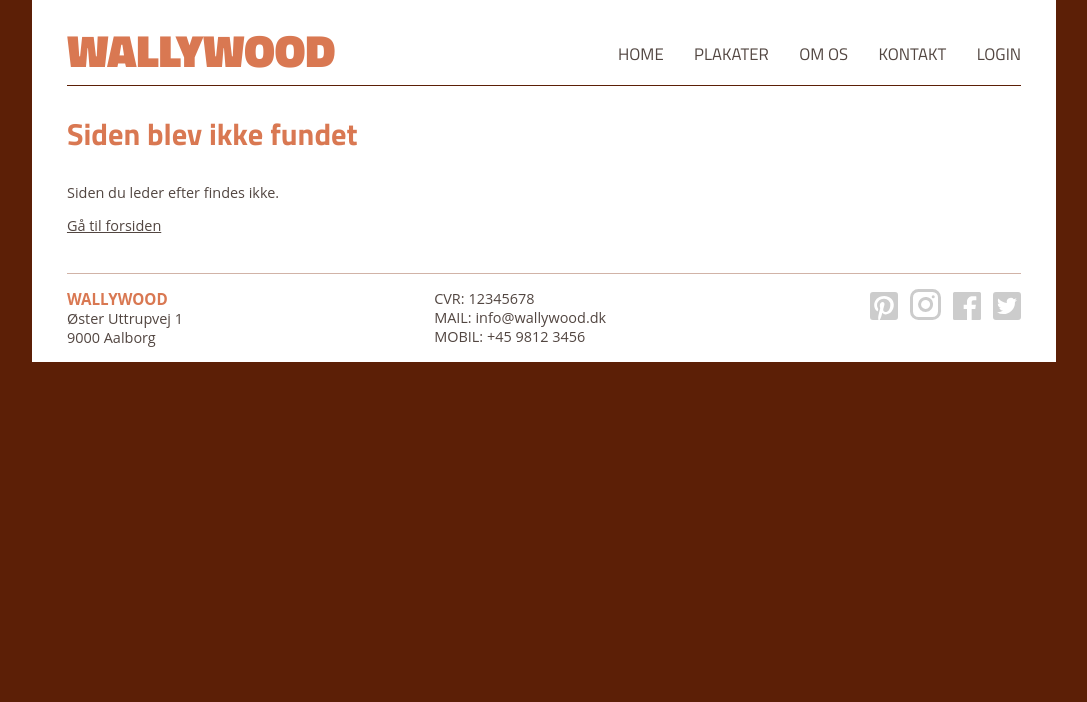
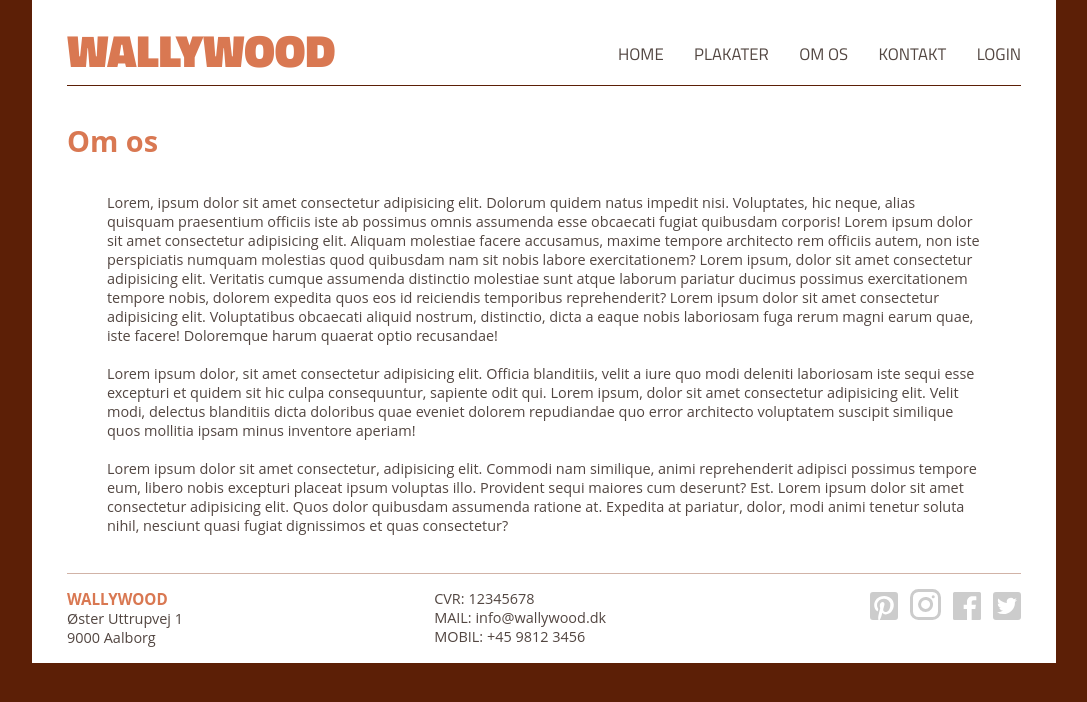
Before and after one commit to Emsenparry/wallywood, a React (Create React App) app in the folder wallywood/: page /omos in a window 1280 px wide. Shown: the top 702 px of the page, without its empty margins (96-1183 px from the left). Built offline with nearby package versions, Linux system fonts and the light colour scheme; no server answers.

Commit message:
about us page
Can be styled

```diff
--- a/wallywood/src/Pages/Posters/Posters.jsx
+++ b/wallywood/src/Pages/Posters/Posters.jsx
@@ -29,7 +29,7 @@ const GenreList = () => {
     }, [setData])
 
     return(
-        <>
+        <div className="genre">
         <h2>Filtre</h2>
         <p>Genre</p>
         <ul>
@@ -40,7 +40,7 @@ const GenreList = () => {
                 )
             })}
         </ul>
-        </>
+        </div>
     )
 
 }
--- a/wallywood/src/Pages/Posters/Posters.style.js
+++ b/wallywood/src/Pages/Posters/Posters.style.js
@@ -6,8 +6,9 @@ export const PosterStyle = styled.div`
     padding: 0;
 
     // GENRE LIST
+.genre{
     h2{
-        font-size: 1.2em;
+        font-size: 1.5em;
     }
     p{
         margin: 0;
@@ -25,13 +26,14 @@ export const PosterStyle = styled.div`
             color: ${props => props.theme.colors.dark};
         }
     }
+}
 
 
     // DIV WITH IMAGES
     .box{
         display: grid;
         grid-template-columns: 1fr 1fr 1fr;
-        gap: 2em 3em;
+        gap: 1em;
         margin: 0 0 1em 4em;
         border-left: solid 1px ${props => props.theme.colors.quinary};
         .images{
@@ -39,15 +41,11 @@ export const PosterStyle = styled.div`
         img{
             max-width: 100%;
         }
-        h2{
+        h2, h3{
             margin: 0 0 0.5em 0;
             text-align: center;
         }
-        h3{
-            text-align: center;
-            margin: 0 0 1em 0;
-        }
-        }
+    }
         div{
             text-align: center;
             button {
--- /dev/null
+++ b/wallywood/src/Pages/omos/OmOs.jsx
@@ -0,0 +1,26 @@
+import { OmOsStyle } from "./OmOs.style"
+
+const OmOs = () => {
+    return(
+        <OmOsStyle>
+        <h2>Om os</h2>
+        <figure>
+            <img src="" alt="" />
+            <figcaption>
+            Lorem, ipsum dolor sit amet consectetur adipisicing elit. Dolorum quidem natus impedit nisi. Voluptates, hic neque, alias quisquam praesentium officiis iste ab possimus omnis assumenda esse obcaecati fugiat quibusdam corporis!
+            Lorem ipsum dolor sit amet consectetur adipisicing elit. Aliquam molestiae facere accusamus, maxime tempore architecto rem officiis autem, non iste perspiciatis numquam molestias quod quibusdam nam sit nobis labore exercitationem?
+            Lorem ipsum, dolor sit amet consectetur adipisicing elit. Veritatis cumque assumenda distinctio molestiae sunt atque laborum pariatur ducimus possimus exercitationem tempore nobis, dolorem expedita quos eos id reiciendis temporibus reprehenderit?
+            Lorem ipsum dolor sit amet consectetur adipisicing elit. Voluptatibus obcaecati aliquid nostrum, distinctio, dicta a eaque nobis laboriosam fuga rerum magni earum quae, iste facere! Doloremque harum quaerat optio recusandae!<br /><br />
+
+            Lorem ipsum dolor, sit amet consectetur adipisicing elit. Officia blanditiis, velit a iure quo modi deleniti laboriosam iste sequi esse excepturi et quidem sit hic culpa consequuntur, sapiente odit qui.
+            Lorem ipsum, dolor sit amet consectetur adipisicing elit. Velit modi, delectus blanditiis dicta doloribus quae eveniet dolorem repudiandae quo error architecto voluptatem suscipit similique quos mollitia ipsam minus inventore aperiam!<br/><br/>
+
+            Lorem ipsum dolor sit amet consectetur, adipisicing elit. Commodi nam similique, animi reprehenderit adipisci possimus tempore eum, libero nobis excepturi placeat ipsum voluptas illo. Provident sequi maiores cum deserunt? Est.
+            Lorem ipsum dolor sit amet consectetur adipisicing elit. Quos dolor quibusdam assumenda ratione at. Expedita at pariatur, dolor, modi animi tenetur soluta nihil, nesciunt quasi fugiat dignissimos et quas consectetur?
+            </figcaption>
+        </figure>
+        </OmOsStyle>
+    )
+}
+
+export default OmOs
--- /dev/null
+++ b/wallywood/src/Pages/omos/OmOs.style.js
@@ -0,0 +1,9 @@
+import styled from "styled-components";
+
+export const OmOsStyle = styled.div`
+    h2{
+        color: ${props => props.theme.colors.secondary};
+        font-size: 2em;
+        margin: 1.2em 0 0.5em 0;
+    }
+`
--- a/wallywood/src/components/app/approuter/AppRouter.jsx
+++ b/wallywood/src/components/app/approuter/AppRouter.jsx
@@ -1,6 +1,7 @@
 import { Routes, Route } from 'react-router-dom'
 import Home from '../../../Pages/Home/Home'
 import NotFound from '../../../Pages/NotFound/NotFound'
+import OmOs from '../../../Pages/omos/OmOs'
 import { PosterDetails, PosterList, Posters } from '../../../Pages/Posters/Posters'
 
 
@@ -12,6 +13,7 @@ const AppRouter = () => {
                     <Route path=":slug" element={<PosterList />}/>
                     <Route path=":slug/:poster" element={<PosterDetails />} />
             </Route>
+            <Route path="/omos" element={<OmOs />} />
             <Route path="*" element={<NotFound />} />
         </Routes>
     )
--- a/wallywood/src/components/partials/NavBarPrimary.jsx
+++ b/wallywood/src/components/partials/NavBarPrimary.jsx
@@ -7,7 +7,7 @@ const NavBarPrimary = () => {
             <ul>
                 <li><NavLink to="/">HOME</NavLink></li>
                 <li><NavLink to="/posters">PLAKATER</NavLink></li>
-                <li><NavLink to="/om_os">OM OS</NavLink></li>
+                <li><NavLink to="/omos">OM OS</NavLink></li>
                 <li><NavLink to="/kontakt">KONTAKT</NavLink></li>
                 <li><NavLink to="/login">LOGIN</NavLink></li>
             </ul>
```
